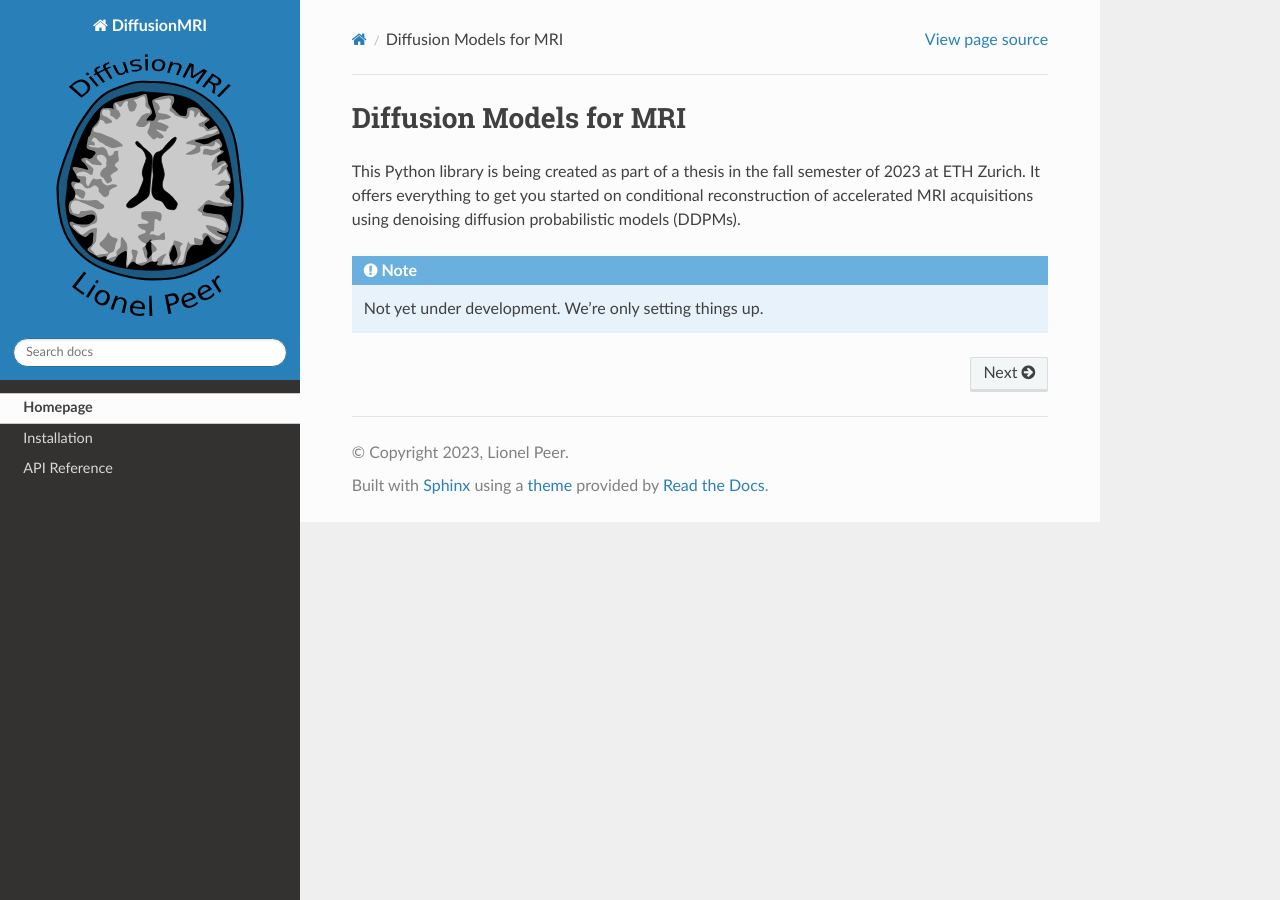
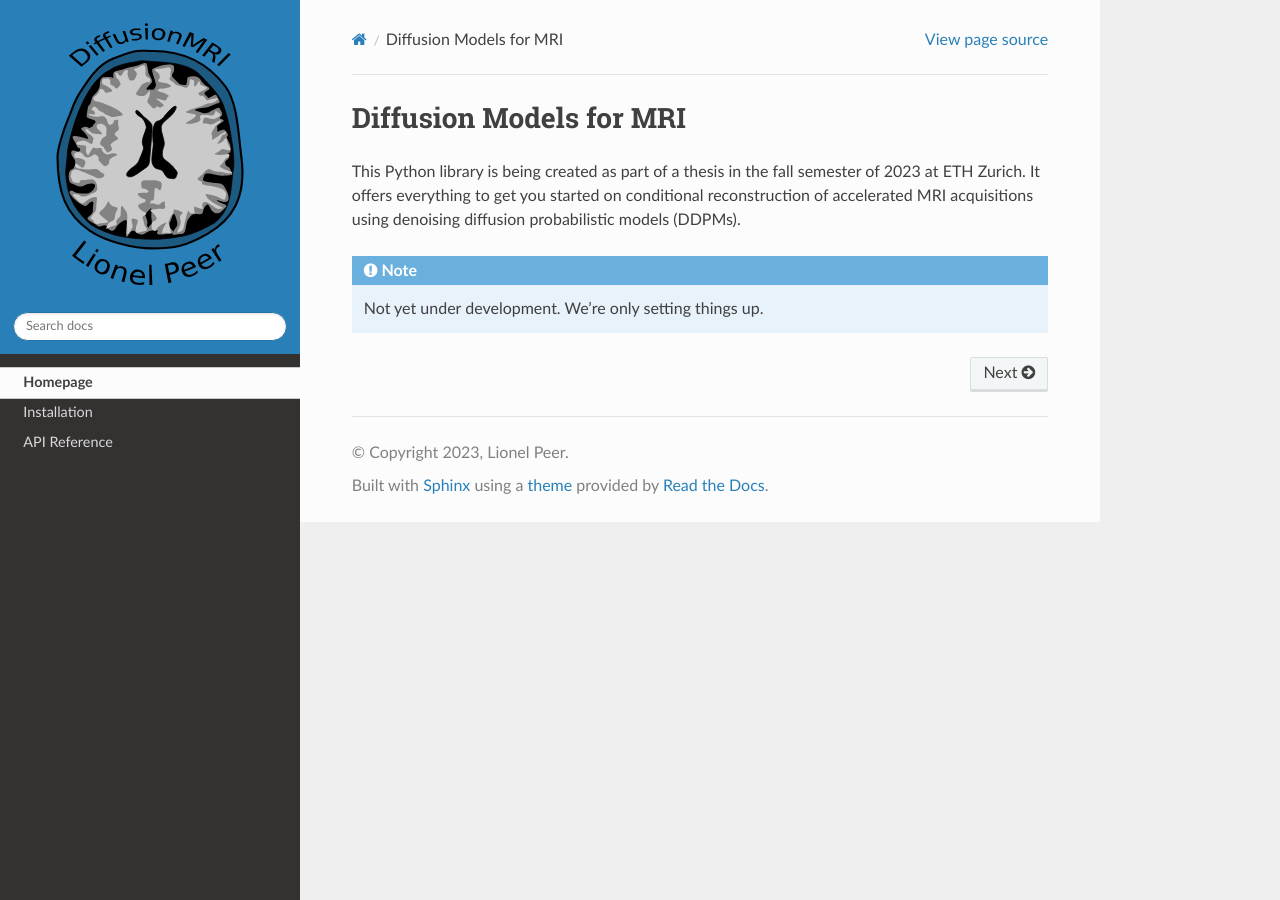
Before and after one commit to liopeer/diffusionmodels, a Sphinx documentation site: the page built from docs/source/index.rst, in a window 1280 px wide. Built offline with Sphinx 7.4.7 and the Read the Docs theme 2.0.0, drawn with Linux system fonts in a browser that asks for light colours; pages that are not in the unit, such as notebooks, are missing from menus.

Commit message:
only logo

```diff
--- a/docs/source/conf.py
+++ b/docs/source/conf.py
@@ -68,6 +68,9 @@ exclude_patterns = []
 #
 html_theme = 'sphinx_rtd_theme'
 html_logo = "./fig/diffMRI_logo.svg"
+html_theme_options = {
+    'logo_only': True
+}
 
 # Add any paths that contain custom static files (such as style sheets) here,
 # relative to this directory. They are copied after the builtin static files,
```
